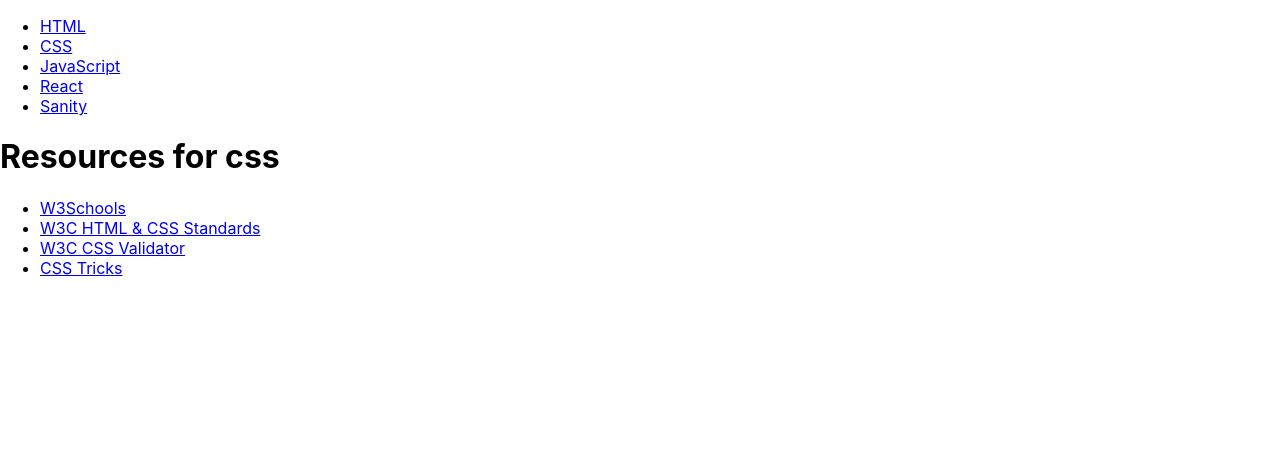
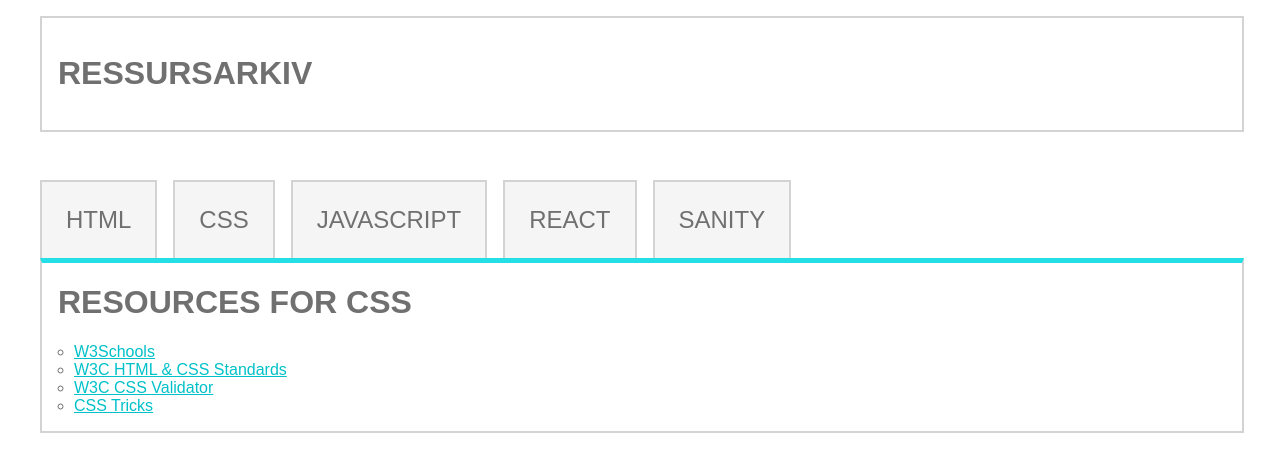
Before and after one commit to Grunkk/uin23ak3_resourceapp_gruppe20, a React (Create React App) app: page /css in a window 1280 px wide. Shown: the top 472 px of the page. Built offline with nearby package versions, Linux system fonts and the light colour scheme.

Commit message:
CSS Fikset

```diff
--- a/src/App.js
+++ b/src/App.js
@@ -1,3 +1,5 @@
+import './App.css';
+import './css/main.css'
 import React from 'react';
 import { BrowserRouter as Router, Routes, Route } from 'react-router-dom';
 import Layout from './components/Layout';
--- a/src/components/Layout.js
+++ b/src/components/Layout.js
@@ -3,7 +3,10 @@
 
 function Layout(props) {
   return (
-    <div>
+    <div className='container'>
+      <header>
+          <h1>RESSURSARKIV</h1>
+      </header>
       <NavBar />
       {props.children}
     </div>
--- a/src/components/Main.js
+++ b/src/components/Main.js
@@ -2,7 +2,7 @@
 
 function Main() {
   return (
-    <div>
+    <div className='resourceBody'>
       <h1>Welcome to the Resource Page!</h1>
       <p>Click on one of the categories in the navigation bar to view resources.</p>
     </div>
--- a/src/components/NavBar.js
+++ b/src/components/NavBar.js
@@ -3,13 +3,13 @@
 
 function NavBar() {
   return (
-    <div>
-      <ul>
-        <li><Link to="/html">HTML</Link></li>
-        <li><Link to="/css">CSS</Link></li>
-        <li><Link to="/javascript">JavaScript</Link></li>
-        <li><Link to="/react">React</Link></li>
-        <li><Link to="/sanity">Sanity</Link></li>
+    <div className='main'>
+      <ul className='navbar'>
+        <Link to="/html"><li>HTML</li></Link>
+        <Link to="/css"><li>CSS</li></Link>
+        <Link to="/javascript"><li>JavaScript</li></Link>
+        <Link to="/react"><li>React</li></Link>
+        <Link to="/sanity"><li>Sanity</li></Link>
       </ul>
     </div>
   );
--- a/src/components/ResourcePage.js
+++ b/src/components/ResourcePage.js
@@ -6,7 +6,7 @@
   const filteredResources = resources.filter(resource => resource.category === category);
 
   return (
-    <div>
+    <div className='resourceBody'>
       <h1>Resources for {category}</h1>
       <ul>
         {filteredResources.map((resource, index) => (
--- a/src/css/main.css
+++ b/src/css/main.css
@@ -13,20 +13,40 @@
   margin: 0 auto;
 }
 
-button {
+header {
+  width: 100%;
+  max-width: 1200px;
+  border: 2px solid #D3D3D3;
+  margin-top: 1rem;
+  margin-bottom: 3rem;
+  display: flex;
+  justify-content: space-between;
+}
+header h1 {
+  padding: 1rem;
+}
+
+.navbar {
+  display: flex;
+  flex-direction: row;
+  margin-bottom: 0;
+  padding-left: 0;
+}
+.navbar a {
+  text-decoration: none;
+}
+.navbar a li {
   color: #707070;
   background-color: #F5F5F5;
-  text-decoration: none;
-  padding: 0.5rem 1rem;
+  list-style-type: none;
   border: 2px solid #D3D3D3;
-  display: inline-block;
   text-transform: uppercase;
   font-size: x-large;
   padding: 1.5rem;
   margin-right: 1rem;
   border-bottom: none;
 }
-button:hover, button.active {
+.navbar a li:hover, .navbar a li.active {
   color: white;
   background-color: #25DFE6;
   border: 2px solid #25DFE6;
@@ -39,21 +59,31 @@
   opacity: 0;
 }
 
-main article a {
+.resourceBody {
+  width: 100%;
+  max-width: 1200px;
+  border: 2px solid #D3D3D3;
+  border-top: 5px solid #25DFE6;
+}
+.resourceBody a {
   color: #00C1C9;
 }
-main article h2 {
+.resourceBody h1 {
   width: 100%;
   display: block;
   text-transform: uppercase;
   padding-left: 1rem;
 }
-main article p {
+.resourceBody li {
+  list-style-type: none;
   width: 60%;
+  list-style-type: circle;
+}
+.resourceBody ul {
+  padding-left: 2rem;
+}
+.resourceBody p {
   padding-left: 1rem;
-}
-main article ul {
-  padding-left: 2rem;
 }
 
 /*# sourceMappingURL=main.css.map */
--- a/src/sass/main.scss
+++ b/src/sass/main.scss
@@ -13,15 +13,34 @@
     width: 100%;
     max-width: $maxwidth;
     margin: 0 auto;
+
+}
+header {
+    width: 100%;
+    max-width: $maxwidth;
+    border: 2px solid $greyBorder;
+    margin-top: 1rem;
+    margin-bottom: 3rem;
+    display: flex;
+    justify-content: space-between;
+    h1{
+        padding: 1rem;
     }
 
-button {
+}
+.navbar {
+    display: flex;
+    flex-direction: row;
+    margin-bottom: 0;
+    padding-left: 0;
+        a{
+        text-decoration: none;
+
+            li{
             color: $grey;
             background-color: $greyBackground;
-    text-decoration: none;
-    padding: .5rem 1rem;
+            list-style-type: none;
             border: 2px solid $greyBorder;
-    display: inline-block;
             text-transform: uppercase;
             font-size: x-large;
             padding: 1.5rem;
@@ -35,31 +54,44 @@
                 border-bottom: none;
                 transition: ease-in-out .25s;
                 }
+            }}
 }
+
+
+
+
 
 .hidden {
     visibility: hidden;
     opacity: 0;
 }
 
-main{
-    article{
+.resourceBody{
+    width: 100%;
+    max-width: $maxwidth;
+    border: 2px solid $greyBorder;
+    border-top: 5px solid $teal;
         a{
             color: $linkTeal;
+
         }
-        h2{
+        h1{
             width: 100%;
             display: block;
             text-transform: uppercase;
             padding-left: 1rem;
         }
-        p {
+        li {
+            list-style-type: none;
             width: 60%;
-            padding-left: 1rem;
+            list-style-type: circle;
         }
         ul {
             padding-left: 2rem;
 
         }
+        p {
+            padding-left: 1rem;
         }
+
 }
```
Also changed, not shown: 1 other file (tests, documents, lock files or other folders). Lines whose indentation alone changed are shown as unchanged.
